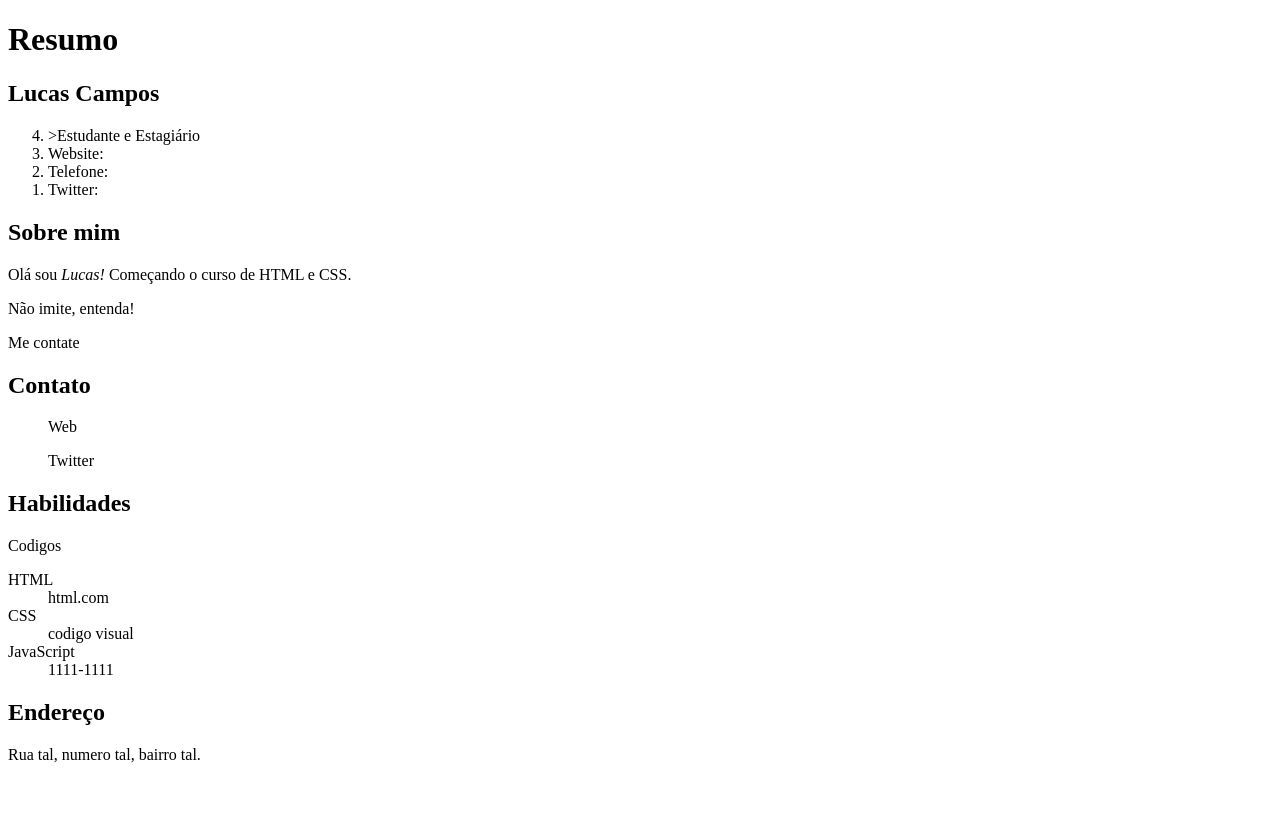
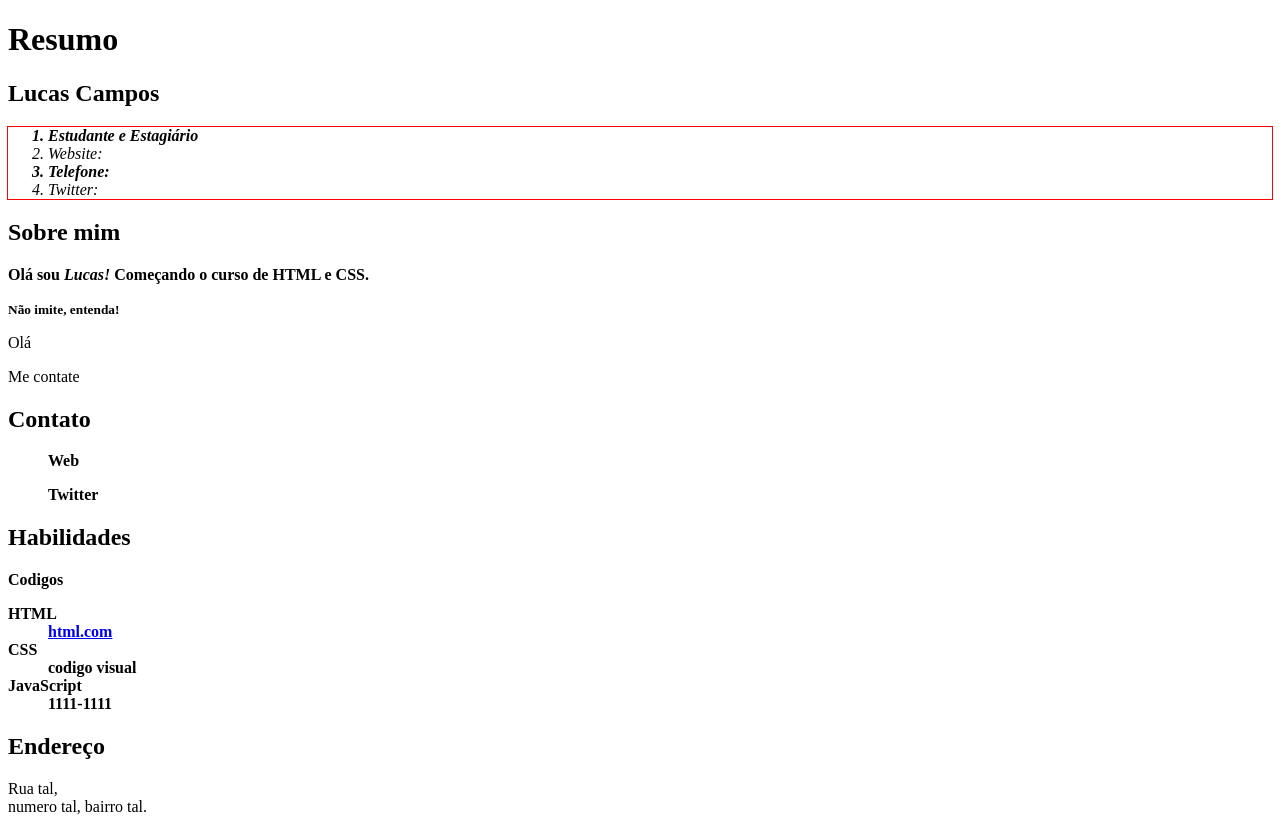
Before and after one commit to lucascmpos/curso-html-css, a plain HTML site: page index.html in a window 1280 px wide. Before the commit the page ends 800 px from the top, so only its background shows below. Drawn offline with Linux system fonts and the light colour scheme.

Commit message:
Segundo commit

```diff
--- /dev/null
+++ b/estilo.css
@@ -0,0 +1,23 @@
+.lista-resumo {
+    font-style: italic;
+}
+
+#habilidades {
+    font-weight: bold;
+}
+
+blockquote p {
+    font-weight: bold;
+}
+
+li:nth-child(2n+1) {
+    font-weight: bold;
+}
+
+#sobre p:nth-of-type(odd) {
+    font-weight: bold;
+}
+
+ol.lista-resumo {
+    outline: solid 1px red;
+}
--- a/index.html
+++ b/index.html
@@ -3,35 +3,42 @@
     <head>
         <meta charset="UTF-8">
         <title> Resumo de Lucas Campos </title>
+        <link rel="stylesheet" href="estilo.css">
     </head>
     <body>
         <h1>Resumo</h1>
         <section>
             <h2>Lucas Campos</h2>
-        <ol reversed>
-            <li>>Estudante e Estagiário</li>
+        <ol class="lista-resumo">
+            <li>Estudante e Estagiário</li>
             <li>Website:</li>
             <li>Telefone:</li>
             <li>Twitter:</li>
         </ol>
         </section>
 
-        <article>
+        <article id="sobre">
             <header>
                 <h2>Sobre mim</h2>
             </header>
          <p>
             Olá sou <em>Lucas!</em> Começando o curso de HTML e CSS.
-            <aside>Não imite, entenda!</aside>
+
          </p>
+         <aside><p><small>Não imite, entenda!</small></p></aside>
+
+         <p> Olá </p>
             <footer>
                 Me contate
             </footer>
         </article>
 
-        <section>
+        <section class="contato">
             <h2>Contato</h2>
+            <form>
+                <form action="algumacoisa.html">
 
+            </form>
         <blockquote>
         <p>   Web     </p>
         </blockquote>
@@ -42,14 +49,14 @@
 
         </section>
 
-        <section>
+        <section id="habilidades">
             <h2>Habilidades</h2>
         <p>
             Codigos
         </p>
         <dl>
             <dt>HTML</dt>
-                <dd>html.com</dd>
+                <dd><a href="www.html.com">html.com</a></dd>
             <dt>CSS</dt>
                 <dd>codigo visual</dd>
             <dt>JavaScript</dt>
@@ -57,10 +64,10 @@
             </dl>
         </section>
 
-        <section>
+        <section id="endereço">
             <h2>Endereço</h2>
             <adress>
-            Rua tal, numero tal, bairro tal.
+            Rua tal, <br /> numero tal, bairro tal.
             </adress>
         </section>
 
```
